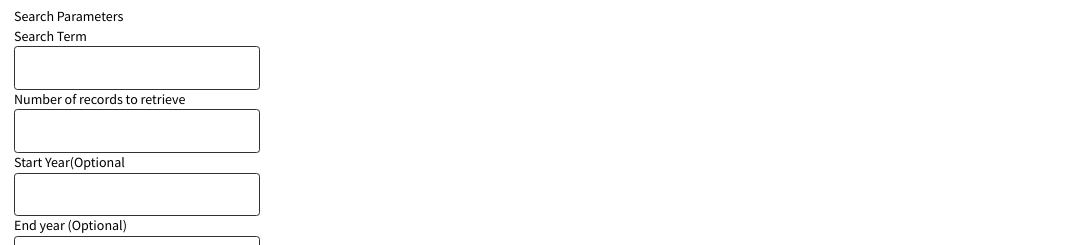
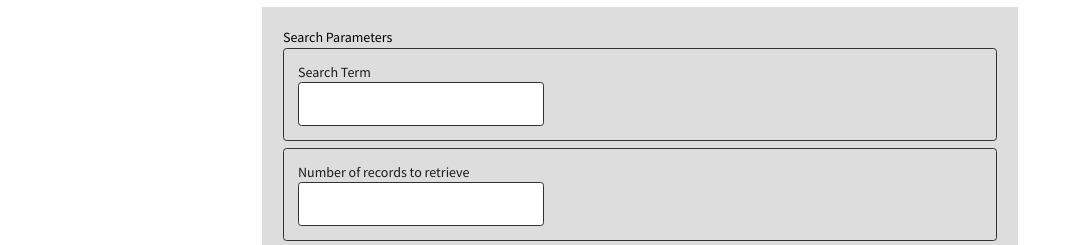
Before and after one commit to echo-dave/nytsearch, a plain HTML site: page index.html in a window 1280 px wide. Shown: the part 84-329 px from the top of the page, without its empty margins (0-1067 px from the left). Drawn offline with nearby package versions, Linux system fonts and the light colour scheme; no server answers.

Commit message:
working on form formatting

```diff
--- a/assets/css/style.css
+++ b/assets/css/style.css
@@ -6,6 +6,7 @@
 body {
   max-width: 54em;
   padding:0 1em;
+  margin:0 auto;
 }
 
 #header {
@@ -21,7 +22,9 @@ body {
 
 form {
   padding:1.5em;
-  background: #bbbbbb;
+  background: rgb(221, 221, 221);
+  margin:0 auto;
+
 }
 form div {
   margin-bottom: 5.em;
@@ -29,6 +32,8 @@ form div {
   color:#1b1b1b;
   border-radius: .25em;
   display:block;
+  padding: 1em;
+  margin-bottom:.5em;
 }
 
 
--- a/index.html
+++ b/index.html
@@ -26,6 +26,7 @@
     </header>
 
     <div id="main">
+        <form>
         <bold>Search Parameters</bold>
         <div>
         <label for="">Search Term</label>
@@ -34,7 +35,7 @@
         <div>
         <label for="">Number of records to retrieve</label>
         <input type="text" name="" id=""></input>
-        </di>
+        </div>
         <div>
         <label for="">Start Year(Optional</label>
         <input type="number" name="" id=""></textarea>
@@ -47,7 +48,7 @@
         <img src="" alt="Search image">
         <img src="" alt="clear results image">
     </div>
-
+</form>
     <section>
         <header>
             <div class="topArticlesBottom">
```
